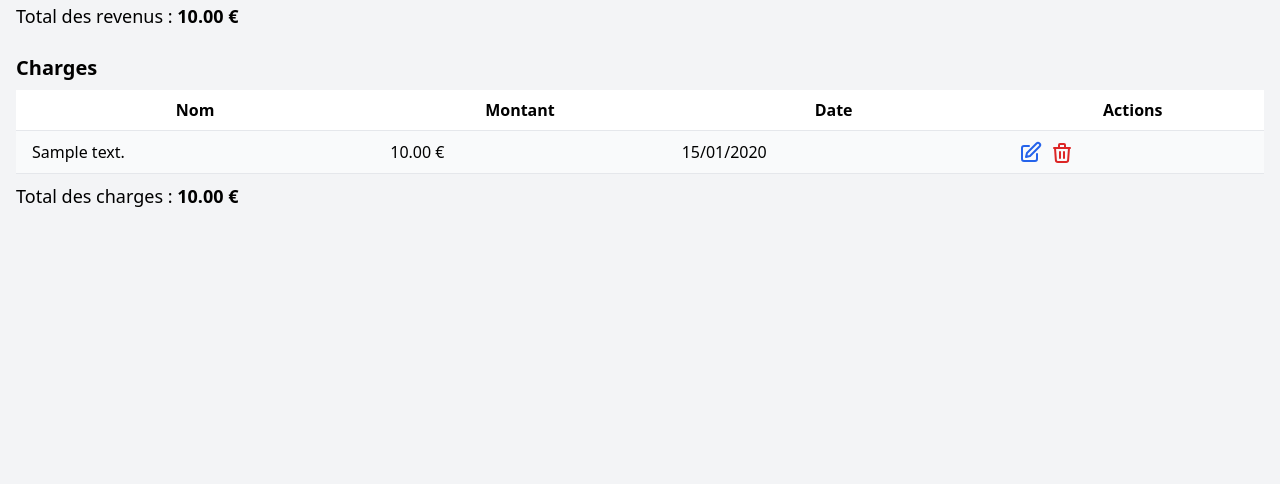
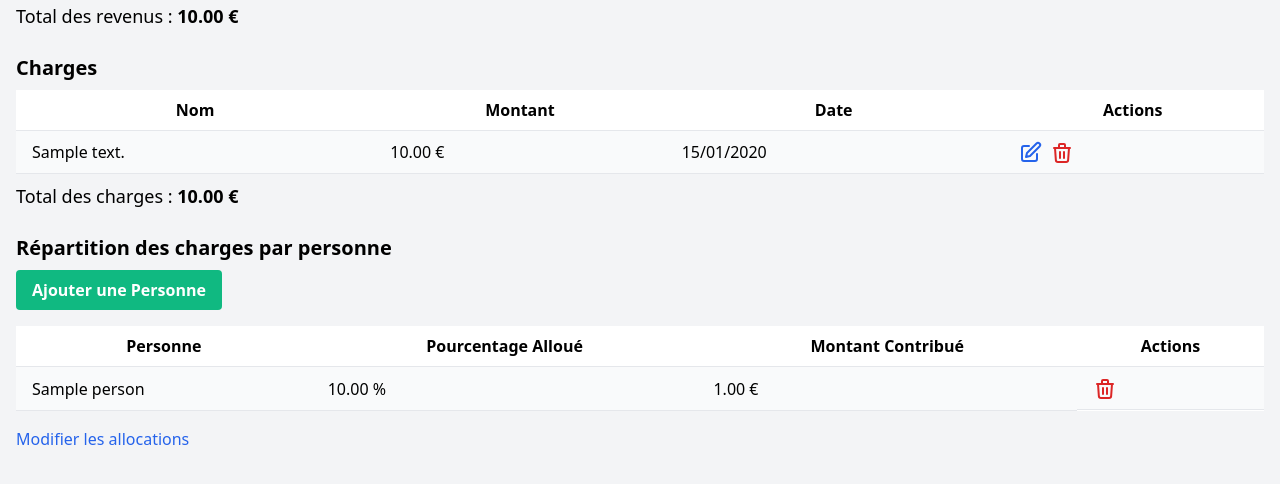
Before and after one commit to BaptisteRabouin/Budgetapp, a Flask app: page / in a window 1280 px wide. Shown: the part 266-750 px from the top of the page. Run offline with Flask 3, Linux system fonts and the light colour scheme; the visitor is signed in with stand-in values (Sample User, id 1); tables that the repository leaves empty hold one stand-in row (values such as "Sample post").

Commit message:
add function person

```diff
--- a/app/forms.py
+++ b/app/forms.py
@@ -1,5 +1,5 @@
 from flask_wtf import FlaskForm
-from wtforms import StringField, DecimalField, DateField, SubmitField, PasswordField
+from wtforms import StringField, DecimalField, DateField, SubmitField, PasswordField, SelectField
 from wtforms.validators import DataRequired, Length, NumberRange
 
 class ChargeForm(FlaskForm):
@@ -12,6 +12,7 @@ class RevenueForm(FlaskForm):
     description = StringField('Nom', validators=[DataRequired(), Length(max=128)])
     amount = DecimalField('Montant', validators=[DataRequired(), NumberRange(min=0)])
     date = DateField('Date', format='%Y-%m-%d', validators=[DataRequired()])
+    person_id = SelectField('Personne', coerce=int)  # Champ pour sélectionner une personne
     submit = SubmitField('Ajouter Revenu')
 
 class DeleteForm(FlaskForm):
@@ -20,3 +21,15 @@ class DeleteForm(FlaskForm):
 class LoginForm(FlaskForm):
     password = PasswordField('Mot de passe', validators=[DataRequired()])
     submit = SubmitField('Se connecter')
+
+class AllocationForm(FlaskForm):
+    person_id = SelectField('Personne', coerce=int, validators=[DataRequired()])  # Sélectionner une personne
+    allocation_percentage = DecimalField('Pourcentage Allocé', validators=[DataRequired(), NumberRange(min=0, max=100)])
+    submit = SubmitField('Mettre à jour l\'allocation')
+
+class PersonForm(FlaskForm):
+    name = StringField('Nom', validators=[DataRequired(), Length(max=64)])
+    allocation_percentage = DecimalField(
+        'Pourcentage Allocé', validators=[DataRequired(), NumberRange(min=0, max=100)]
+    )
+    submit = SubmitField('Ajouter')
--- a/app/routes.py
+++ b/app/routes.py
@@ -1,7 +1,7 @@
 from flask import render_template, redirect, url_for, flash, request, session, current_app as app
 from . import db
-from .models import Charge, Revenue
-from .forms import ChargeForm, RevenueForm, DeleteForm, LoginForm
+from .models import Charge, Revenue, Person
+from .forms import ChargeForm, RevenueForm, DeleteForm, LoginForm, AllocationForm, PersonForm
 from functools import wraps
 
 # Définition du décorateur d'authentification
@@ -20,9 +20,23 @@ def login_required(f):
 def index():
     charges = Charge.query.all()
     revenues = Revenue.query.all()
+    persons = Person.query.all()
     total_charges = sum(charge.amount for charge in charges)
     total_revenues = sum(revenue.amount for revenue in revenues)
+
+    # Calcul du solde
     balance = total_revenues - total_charges
+
+    # Calcul des contributions aux charges
+    contributions = {}
+    for person in persons:
+        allocated_revenue = sum(
+            revenue.amount for revenue in revenues if revenue.person_id == person.id
+        )
+        contributions[person.name] = round(
+            (person.allocation_percentage / 100) * allocated_revenue, 2
+        )
+
     delete_form = DeleteForm()
     return render_template(
         'index.html',
@@ -31,7 +45,9 @@ def index():
         total_charges=total_charges,
         total_revenues=total_revenues,
         balance=balance,
-        delete_form=delete_form
+        contributions=contributions,
+        delete_form=delete_form,
+        persons=persons
     )
 
 # Route pour ajouter une charge
@@ -84,17 +100,30 @@ def delete_charge(id):
 @app.route('/add_revenue', methods=['GET', 'POST'])
 @login_required
 def add_revenue():
+    persons = Person.query.all()
+    if not persons:
+        flash("Aucune personne n'est disponible. Veuillez en ajouter avant de créer un revenu.", "error")
+        return redirect(url_for('index'))
+
     form = RevenueForm()
+    form.person_id.choices = [(person.id, person.name) for person in persons]
     if form.validate_on_submit():
-        revenue = Revenue(
-            description=form.description.data,
-            amount=form.amount.data,
-            date=form.date.data
-        )
-        db.session.add(revenue)
-        db.session.commit()
-        flash('Revenu ajouté avec succès.')
-        return redirect(url_for('index'))
+        try:
+            revenue = Revenue(
+                description=form.description.data,
+                amount=form.amount.data,
+                date=form.date.data,
+                person_id=form.person_id.data
+            )
+            db.session.add(revenue)
+            db.session.commit()
+            flash('Revenu ajouté avec succès.')
+            return redirect(url_for('index'))
+        except Exception as e:
+            db.session.rollback()
+            flash(f"Erreur lors de l'ajout du revenu : {str(e)}", "error")
+    elif form.errors:
+        flash(f"Erreurs dans le formulaire : {form.errors}", "error")
     return render_template('add_revenue.html', form=form)
 
 # Route pour modifier un revenu
@@ -103,10 +132,12 @@ def add_revenue():
 def edit_revenue(id):
     revenue = Revenue.query.get_or_404(id)
     form = RevenueForm(obj=revenue)
+    form.person_id.choices = [(person.id, person.name) for person in Person.query.all()]
     if form.validate_on_submit():
         revenue.description = form.description.data
         revenue.amount = form.amount.data
         revenue.date = form.date.data
+        revenue.person_id = form.person_id.data
         db.session.commit()
         flash('Revenu mis à jour avec succès.')
         return redirect(url_for('index'))
@@ -125,6 +156,21 @@ def delete_revenue(id):
     else:
         flash('Requête non valide.')
     return redirect(url_for('index'))
+
+# Route pour gérer les allocations
+@app.route('/manage_allocations', methods=['GET', 'POST'])
+@login_required
+def manage_allocations():
+    form = AllocationForm()
+    form.person_id.choices = [(person.id, person.name) for person in Person.query.all()]
+    if form.validate_on_submit():
+        person = Person.query.get(form.person_id.data)
+        if person:
+            person.allocation_percentage = form.allocation_percentage.data
+            db.session.commit()
+            flash(f"Allocation de {person.name} mise à jour avec succès.")
+        return redirect(url_for('index'))
+    return render_template('manage_allocations.html', form=form)
 
 # Route pour la connexion
 @app.route('/login', methods=['GET', 'POST'])
@@ -146,3 +192,39 @@ def logout():
     session.pop('authenticated', None)
     flash('Vous avez été déconnecté.')
     return redirect(url_for('login'))
+
+
+@app.route('/add_person', methods=['GET', 'POST'])
+@login_required
+def add_person():
+    form = PersonForm()
+    if form.validate_on_submit():
+        try:
+            person = Person(
+                name=form.name.data,
+                allocation_percentage=form.allocation_percentage.data
+            )
+            db.session.add(person)
+            db.session.commit()
+            flash(f"Personne {person.name} ajoutée avec succès.")
+            return redirect(url_for('index'))
+        except Exception as e:
+            db.session.rollback()
+            flash(f"Erreur lors de l'ajout de la personne : {str(e)}", "error")
+    elif form.errors:
+        flash(f"Erreurs dans le formulaire : {form.errors}", "error")
+    return render_template('add_person.html', form=form)
+
+
+@app.route('/delete_person/<int:id>', methods=['POST'])
+@login_required
+def delete_person(id):
+    person = Person.query.get_or_404(id)
+    if person.revenues:  # Vérifie si des revenus sont associés à cette personne
+        flash(f"La personne {person.name} ne peut pas être supprimée car elle a des revenus associés.", "error")
+        return redirect(url_for('index'))
+
+    db.session.delete(person)
+    db.session.commit()
+    flash(f"La personne {person.name} a été supprimée avec succès.")
+    return redirect(url_for('index'))
--- a/app/templates/index.html
+++ b/app/templates/index.html
@@ -33,20 +33,16 @@
             <td class="py-2 px-4 border-b">{{ revenue.date.strftime('%d/%m/%Y') }}</td>
             <td class="py-2 px-4 border-b flex items-center">
                 <a href="{{ url_for('edit_revenue', id=revenue.id) }}" class="text-blue-600 hover:text-blue-800 mr-2 focus:outline-none">
-                    <!-- Icône crayon (Edit) -->
                     <svg xmlns="http://www.w3.org/2000/svg" class="h-6 w-6 inline" fill="none" viewBox="0 0 24 24" stroke="currentColor">
                         <path stroke-linecap="round" stroke-linejoin="round" stroke-width="2" d="M11 5H6a2 2 0 00-2 2v11a2 2 0 002 2h11a2 2 0 002-2v-5M18.5 2.5a2.121 2.121 0 013 3L12 15l-4 1 1-4 9.5-9.5z" />
                     </svg>
-                    <span class="sr-only">Modifier</span>
                 </a>
-                <form action="{{ url_for('delete_revenue', id=revenue.id) }}" method="post" class="inline" onsubmit="return confirm('Voulez-vous vraiment supprimer ce revenu ?');">
+                <form action="{{ url_for('delete_revenue', id=revenue.id) }}" method="post" class="inline">
                     {{ delete_form.hidden_tag() }}
                     <button type="submit" class="text-red-600 hover:text-red-800 focus:outline-none">
-                        <!-- Icône poubelle (Trash Can) -->
                         <svg xmlns="http://www.w3.org/2000/svg" class="h-6 w-6 inline" fill="none" viewBox="0 0 24 24" stroke="currentColor">
                             <path stroke-linecap="round" stroke-linejoin="round" stroke-width="2" d="M19 7l-.867 12.142A2 2 0 0116.138 21H7.862a2 2 0 01-1.995-1.858L5 7m5 4v6m4-6v6m1-10V4a1 1 0 00-1-1h-4a1 1 0 00-1 1v3M4 7h16" />
                         </svg>
-                        <span class="sr-only">Supprimer</span>
                     </button>
                 </form>
             </td>
@@ -75,20 +71,16 @@
             <td class="py-2 px-4 border-b">{{ charge.date.strftime('%d/%m/%Y') }}</td>
             <td class="py-2 px-4 border-b flex items-center">
                 <a href="{{ url_for('edit_charge', id=charge.id) }}" class="text-blue-600 hover:text-blue-800 mr-2 focus:outline-none">
-                    <!-- Icône crayon (Edit) -->
                     <svg xmlns="http://www.w3.org/2000/svg" class="h-6 w-6 inline" fill="none" viewBox="0 0 24 24" stroke="currentColor">
                         <path stroke-linecap="round" stroke-linejoin="round" stroke-width="2" d="M11 5H6a2 2 0 00-2 2v11a2 2 0 002 2h11a2 2 0 002-2v-5M18.5 2.5a2.121 2.121 0 013 3L12 15l-4 1 1-4 9.5-9.5z" />
                     </svg>
-                    <span class="sr-only">Modifier</span>
                 </a>
-                <form action="{{ url_for('delete_charge', id=charge.id) }}" method="post" class="inline" onsubmit="return confirm('Voulez-vous vraiment supprimer cette charge ?');">
+                <form action="{{ url_for('delete_charge', id=charge.id) }}" method="post" class="inline">
                     {{ delete_form.hidden_tag() }}
                     <button type="submit" class="text-red-600 hover:text-red-800 focus:outline-none">
-                        <!-- Icône poubelle (Trash Can) -->
                         <svg xmlns="http://www.w3.org/2000/svg" class="h-6 w-6 inline" fill="none" viewBox="0 0 24 24" stroke="currentColor">
                             <path stroke-linecap="round" stroke-linejoin="round" stroke-width="2" d="M19 7l-.867 12.142A2 2 0 0116.138 21H7.862a2 2 0 01-1.995-1.858L5 7m5 4v6m4-6v6m1-10V4a1 1 0 00-1-1h-4a1 1 0 00-1 1v3M4 7h16" />
                         </svg>
-                        <span class="sr-only">Supprimer</span>
                     </button>
                 </form>
             </td>
@@ -97,4 +89,40 @@
     </tbody>
 </table>
 <p class="text-lg mt-2">Total des charges : <span class="font-semibold">{{ "{:.2f}".format(total_charges) }} €</span></p>
+
+<!-- Section des pourcentages et contributions -->
+<h2 class="text-xl font-semibold mt-6 mb-2">Répartition des charges par personne</h2>
+<a href="{{ url_for('add_person') }}" class="bg-green-500 hover:bg-green-700 text-white font-bold py-2 px-4 rounded mb-4 inline-block">
+    Ajouter une Personne
+</a>
+<table class="min-w-full bg-white">
+    <thead>
+        <tr>
+            <th class="py-2 px-4 border-b">Personne</th>
+            <th class="py-2 px-4 border-b">Pourcentage Alloué</th>
+            <th class="py-2 px-4 border-b">Montant Contribué</th>
+            <th class="py-2 px-4 border-b">Actions</th>
+        </tr>
+    </thead>
+    <tbody>
+        {% for person in persons %}
+        <tr class="bg-gray-50">
+            <td class="py-2 px-4 border-b">{{ person.name }}</td>
+            <td class="py-2 px-4 border-b">{{ "{:.2f}".format(person.allocation_percentage) }} %</td>
+            <td class="py-2 px-4 border-b">{{ "{:.2f}".format(contributions[person.name]) }} €</td>
+            <td class="py-2 px-4 border-b flex items-center">
+                <form action="{{ url_for('delete_person', id=person.id) }}" method="post" class="inline" onsubmit="return confirm('Voulez-vous vraiment supprimer {{ person.name }} ?');">
+                    {{ delete_form.hidden_tag() }}
+                    <button type="submit" class="text-red-600 hover:text-red-800 focus:outline-none">
+                        <svg xmlns="http://www.w3.org/2000/svg" class="h-6 w-6 inline" fill="none" viewBox="0 0 24 24" stroke="currentColor">
+                            <path stroke-linecap="round" stroke-linejoin="round" stroke-width="2" d="M19 7l-.867 12.142A2 2 0 0116.138 21H7.862a2 2 0 01-1.995-1.858L5 7m5 4v6m4-6v6m1-10V4a1 1 0 00-1-1h-4a1 1 0 00-1 1v3M4 7h16" />
+                        </svg>
+                    </button>
+                </form>
+            </td>
+        </tr>
+        {% endfor %}
+    </tbody>
+</table>
+<a href="{{ url_for('manage_allocations') }}" class="text-blue-600 hover:text-blue-800 mt-4 block">Modifier les allocations</a>
 {% endblock %}
```
Also changed, not shown: app/models.py (+14 -0 lines), app/templates/add_budget.html (deleted, +0 -23 lines), app/templates/add_person.html (added, +19 -0 lines), app/templates/add_revenue.html (+19 -15 lines), app/templates/manage_allocations.html (added, +19 -0 lines), migrations/versions/120e3aafb54c_ajout_du_modèle_budget.py (deleted, +0 -34 lines), migrations/versions/1aeb1bed1bba_initialisation_de_la_base_de_données.py (renamed from migrations/versions/811551845400_initial_migration.py, +13 -4 lines).
